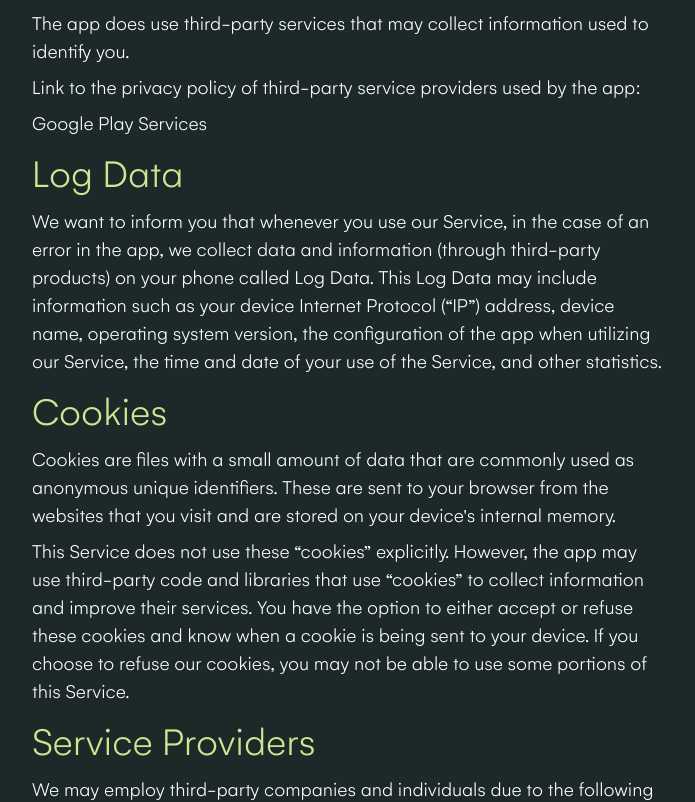
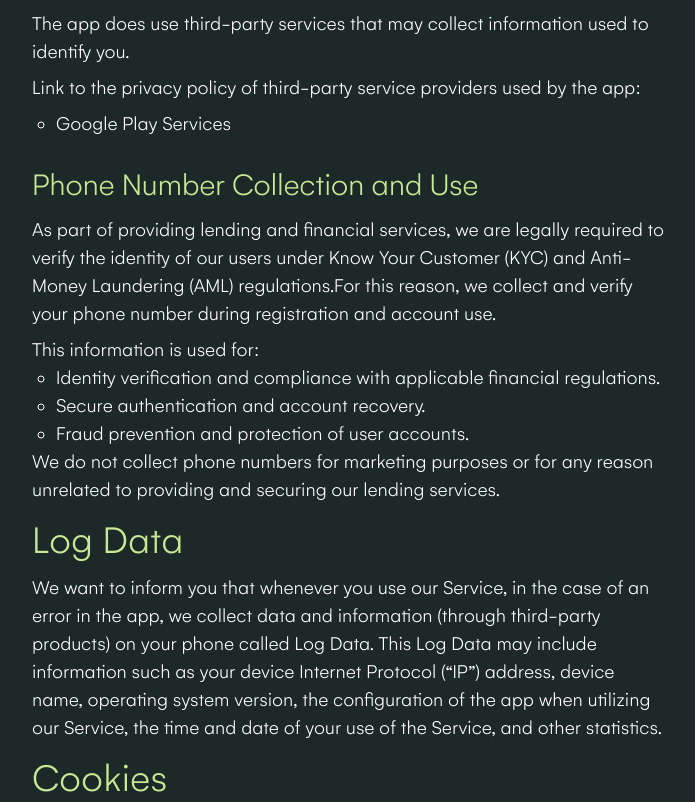
Before and after one commit to Lance-Credit/website, a Nuxt app: page /privacy-policy in a window 1280 px wide. Shown: the part 910-1712 px from the top of the page, without its empty margins (291-986 px from the left). Built offline with nearby package versions, Linux system fonts and the light colour scheme.

Commit message:
privacy policy updates

```diff
--- a/assets/css/main.css
+++ b/assets/css/main.css
@@ -32,3 +32,5 @@
     background: rgba(28, 41, 40, 0.05);
     color: #1C2928;
 }
+
+.privacy-policy ul { list-style: circle; padding-left: 1.5rem; }
--- a/pages/privacy-policy.vue
+++ b/pages/privacy-policy.vue
@@ -1,7 +1,7 @@
 <template>
     <div>
         <MainMenu/>
-        <div class="relative pt-[194px] md:pt-[254px] pb-[348px] px-8 md:px-[323px] bg-[#1C2928]">
+        <div class="relative pt-[194px] md:pt-[254px] pb-[348px] px-8 md:px-[323px] bg-[#1C2928] privacy-policy">
             <h1 class="text-[#C8E993] font-normal">Privacy Policy</h1>
             <section class="mb-4 text-white font-gelion-l text-base md:text-xl leading-[26px]">
                 <p class="mb-2">Lance Credit built the Lance app as a Commercial app. This SERVICE is provided by Lance Technologies LLC and is intended for use as is.</p>
@@ -17,6 +17,16 @@
                 <ul>
                     <li><a href="https://www.google.com/policies/privacy/" target="_blank">Google Play Services</a></li>
                 </ul>
+                <br>
+                <h3 class="mb-3 text-[#C8E993] font-normal">Phone Number Collection and Use</h3>
+                <p class="mb-2">As part of providing lending and financial services, we are legally required to verify the identity of our users under Know Your Customer (KYC) and Anti-Money Laundering (AML) regulations.For this reason, we collect and verify your phone number during registration and account use. </p>
+                <p>This information is used for:</p>
+                <ul>
+                    <li>Identity verification and compliance with applicable financial regulations.</li>
+                    <li>Secure authentication and account recovery.</li>
+                    <li>Fraud prevention and protection of user accounts.</li>
+                </ul>
+                <p>We do not collect phone numbers for marketing purposes or for any reason unrelated to providing and securing our lending services.</p>
             </section>
             <section class="mb-4 text-white font-gelion-l text-base md:text-xl leading-[26px]">
                 <h2 class="mb-3 text-[#C8E993] font-normal">Log Data</h2>
```
